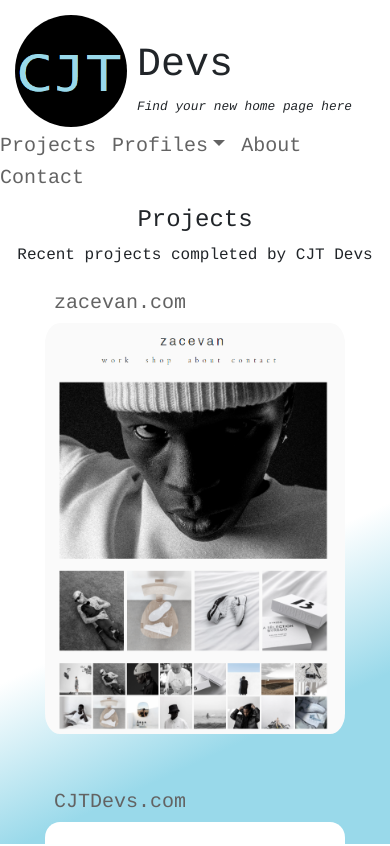
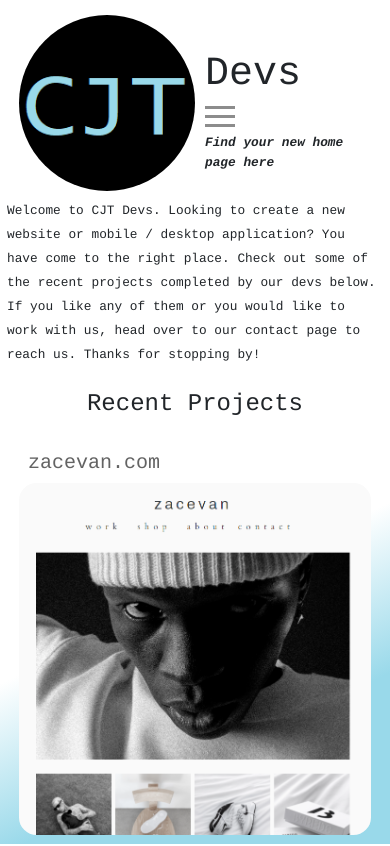
Before and after one commit to ClaytonTreder/cjtdevs-com, a React (Create React App) app: page / in a window 390 px wide. Shown: the top 846 px of the page. Built offline with nearby package versions, Linux system fonts and the light colour scheme.

Commit message:
ui changes for home page

```diff
--- a/public/index.html
+++ b/public/index.html
@@ -16,7 +16,7 @@
   <title>CJT Devs</title>
   <style>
     body {
-      font-family: copperplate, courier, arial, helvetica
+      font-family: courier, arial, helvetica
     }
   </style>
 
--- a/src/App.js
+++ b/src/App.js
@@ -12,7 +12,7 @@ import Contact from "./components/Contact";
 function App() {
   return (
     <Router>
-      <div class="pt-2 offset-md-2 col-md-8 px-0 body-content">
+      <div class="pt-2 offset-md-1 col-md-10 px-1 body-content">
         <Header />
         <Route exact path="/">
           <Main />
--- a/src/components/ClaytonTreder.js
+++ b/src/components/ClaytonTreder.js
@@ -14,7 +14,7 @@ function ClaytonTreder() {
           <div class="form-row">
             <label class="font-weight-bold col-md-4">Email:</label>
             <label class="col-md-8">
-              <a href="mailto:cjtreder@gmail.com">CJTreder@outlook.com</a>
+              <a href="mailto:cjtreder@gmail.com">CJTreder@gmail.com</a>
             </label>
           </div>
           <div class="form-row">
--- a/src/components/Footer.js
+++ b/src/components/Footer.js
@@ -1,7 +1,7 @@
 import fbImg from '../content/images/misc/img-FB.png'
 function Footer() {
   return (
-    <footer class="offset-md-2 col-md-8 px-0 mb-1">
+    <footer class="offset-md-1 col-md-10 px-0 mb-3">
       <div class="col-md-12 px-0">
         <hr />
         <div class="d-flex justify-content-between my-3">
--- a/src/components/Header.js
+++ b/src/components/Header.js
@@ -1,4 +1,6 @@
 import { useLocation } from "react-router-dom";
+
+import "../content/header.css"
 
 import logo from "../content/images/misc/logo.png";
 import claytonTreder from "../content/images/clayton-treder.png";
@@ -19,32 +21,46 @@ function Header(props) {
       subTitle = "Find your new home page here"
       break;
   }
+  function mobileNavClick() {
+    alert("Yo");
+  }
   return (
+    <div>
       <div class="form-inline">
         <div className="col-sm-4">
           <div class="form-inline col-form-label">
             <img
               src={img}
-            style={{ borderRadius: "100%", width: "7em" }}
+              style={{ borderRadius: "100%", width: "11em" }}
               alt="header logo"
             />
             <div className="col">
               <div className="form-row">
-              <h1 className="mt-3">{pageTitle}</h1></div>
-            <div className="form-row"><small><em>{subTitle}</em></small></div></div>
+                <h1 className="mt-3 col-10 px-0">{pageTitle}</h1>
+                <div className="mobile-nav">
+                  <div onClick={mobileNavClick}>
+                    <div className="menu-icon"></div>
+                    <div className="menu-icon"></div>
+                    <div className="menu-icon"></div>
                   </div>
                 </div>
+              </div>
+              <div className="form-row">
+                <small><em><b>{subTitle}</b></em></small>
+              </div>
+            </div>
+          </div>
+        </div>
+        <div className="desktop-nav form-inline">
           <h5 class="mr-3">
             <a href="/">Projects</a>
           </h5>
           <div class="dropdown mr-3">
-        <h5
-          class="dropdown-toggle anchor"
+            <h5 class="dropdown-toggle anchor"
               id="dropdownMenuButton"
               data-toggle="dropdown"
               aria-haspopup="true"
-          aria-expanded="false"
-        >
+              aria-expanded="false">
               Profiles
             </h5>
             <div class="dropdown-menu" aria-labelledby="dropdownMenuButton">
@@ -60,6 +76,8 @@ function Header(props) {
             <a href="/contact">Contact</a>
           </h5>
         </div>
+      </div>
+    </div>
   );
 }
 export default Header;
--- a/src/components/Main.js
+++ b/src/components/Main.js
@@ -1,20 +1,25 @@
 import Project from "./Project";
 import zacevan from "../content/images/projects/zacevan-com.png";
 import cjtdevs from "../content/images/projects/cjtdevs-com.png";
-import serpinskis_triangle from "../content/images/projects/serpinskis-triangle.gif";
 import React from "react";
 
 function Main() {
   return (
-    <React.Fragment>
+    <div>
+      <div className="form-row">
+        <div className="col-sm-7 px-2 offset-sm-1 mb-4">
+          <small>Welcome to CJT Devs. Looking to create a new website or mobile / desktop application? You have come to the right place.
+            Check out some of the recent projects completed by our devs below. If you like any of them or you would like
+            to work with us, head over to our contact page to reach us. Thanks for stopping by!
+          </small>
+        </div>
+      </div>
+      <div className="form-row">
         <div class="col-sm-12">
-        <div class="d-flex justify-content-center mt-2">
-          <h4>Projects</h4>
+          <div class="d-flex justify-content-center mb-3">
+            <h4>Recent Projects</h4>
           </div>
-        <div class="d-flex justify-content-center mb-3">
-          <span>Recent projects completed by CJT Devs</span>
-        </div>
-        <div class="col-sm-12">
+          <div class="form-row">
             <Project
               href="https://zacevan.com/"
               img={zacevan}
@@ -27,15 +32,16 @@ function Main() {
             />
           </div>
         </div>
-      <div class="form-row">
-        <div class="col-sm-12 text-center">
+      </div>
+      <div className="form-row">
+        <div class="col-sm-8 offset-sm-2 text-center">
           <span>
             To work with CJT Devs, please email:{" "}
             <a href="mailto:info@CJTDevs.com">info@CJTDevs.com</a>
           </span>
         </div>
       </div>
-    </React.Fragment>
+    </div>
   );
 }
 
--- a/src/components/Project.js
+++ b/src/components/Project.js
@@ -2,6 +2,7 @@ import React from "react";
 
 function Project(props) {
   return (
+    <div className="col-sm">
       <div class="d-flex justify-content-center">
         <a href={props.href} target="_blank" rel="noreferrer">
           <div class="d-flex justify-content-start ml-4 mt-2">
@@ -19,6 +20,7 @@ function Project(props) {
           </div>
         </a>
       </div>
+    </div>
   );
 }
 
--- /dev/null
+++ b/src/content/header.css
@@ -0,0 +1,18 @@
+@media (max-width: 576px) {
+  .desktop-nav {
+    display: none;
+  }
+}
+@media (min-width: 768px) {
+  .mobile-nav {
+    display: none;
+  }
+
+}
+
+.menu-icon {
+  width: 30px;
+  height: 3px;
+  background-color: rgba(0, 0, 0, 0.452);
+  margin-bottom: 6px;
+}
```
Also changed, not shown: src/content/images/projects/cjtdevs-com.png, src/content/images/projects/zacevan-com.png. Lines whose indentation alone changed are shown as unchanged.
